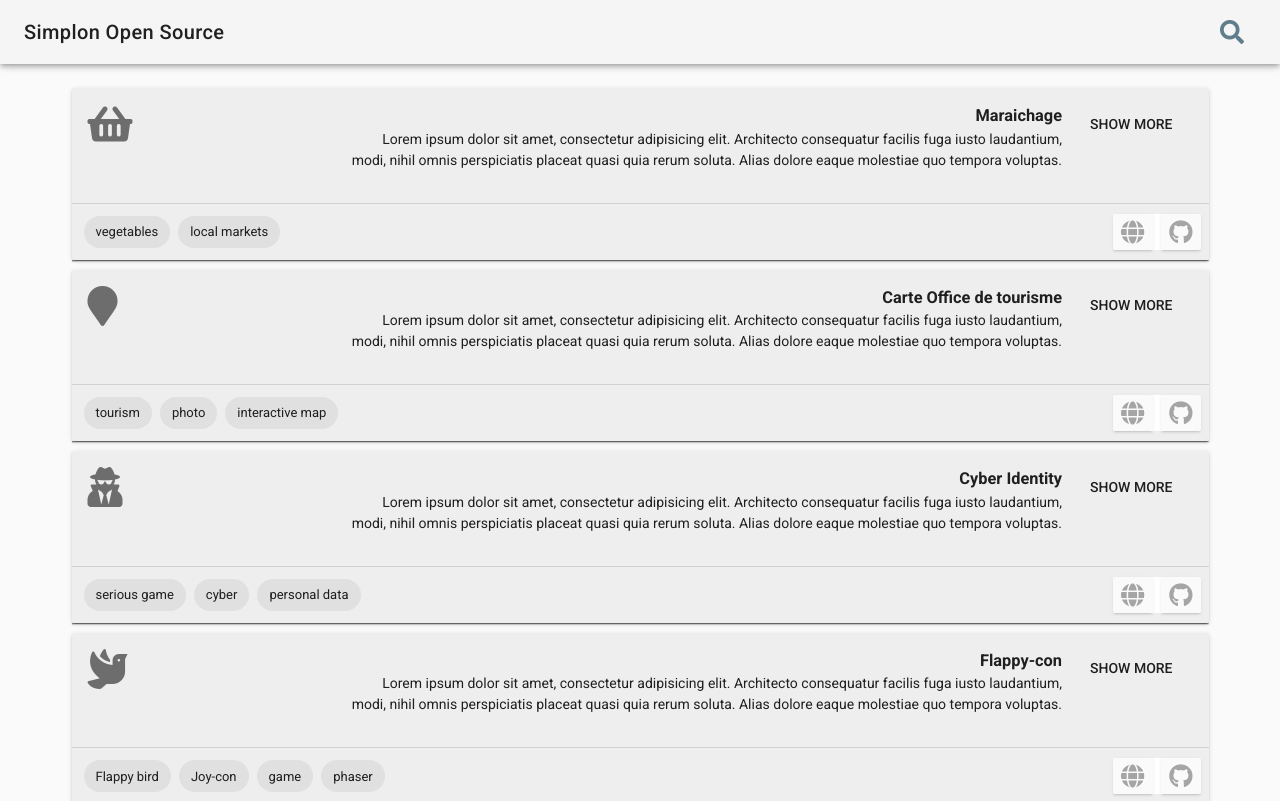
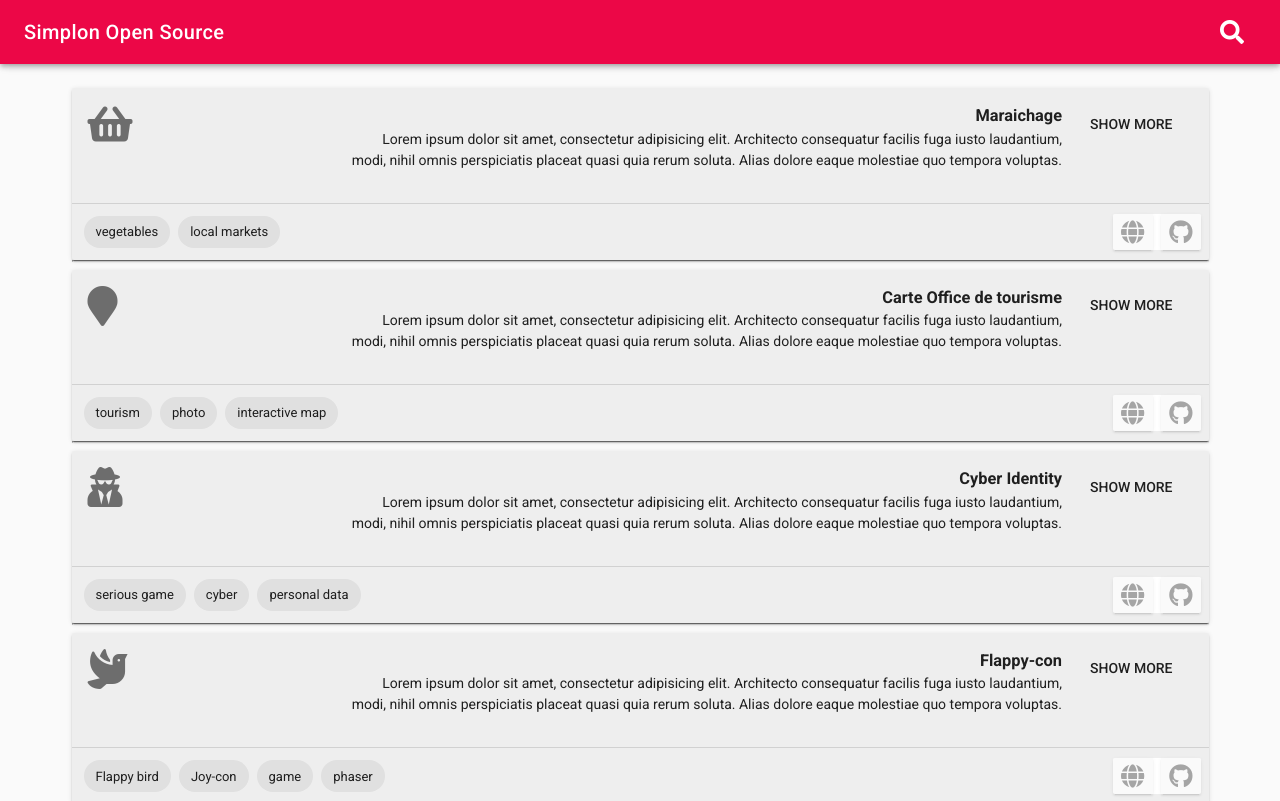
Before and after one commit to ldevernay/sos-vue, a Vue app: page / in a window 1280 px wide. Shown: the top 801 px of the page. Built offline with nearby package versions, Linux system fonts and the light colour scheme.

Commit message:
navbar -> simplon colors

```diff
--- a/src/views/Nav.vue
+++ b/src/views/Nav.vue
@@ -1,6 +1,6 @@
 <template>
-  <v-toolbar>
-    <v-toolbar-title>Simplon Open Source</v-toolbar-title>
+  <v-toolbar color="#EC0747">
+    <v-toolbar-title class="white--text">Simplon Open Source</v-toolbar-title>
     <v-spacer></v-spacer>
     <v-toolbar-items>
       <v-text-field
@@ -11,7 +11,7 @@
         autofocus
       ></v-text-field>
       <v-btn icon @click="toggleSearchBar">
-        <v-icon :class="searchStatus ? 'primary--text' : 'blue-grey--text lighten-1'">fas fa-search</v-icon>
+        <v-icon :class="searchStatus ? 'primary--text' : 'white--text lighten-1'">fas fa-search</v-icon>
       </v-btn>
     </v-toolbar-items>
   </v-toolbar>
@@ -40,6 +40,3 @@ export default {
   }
 };
 </script>
-
-<style scoped>
-</style>
```
Also changed, not shown: 1 other file (tests, documents, lock files or other folders).
